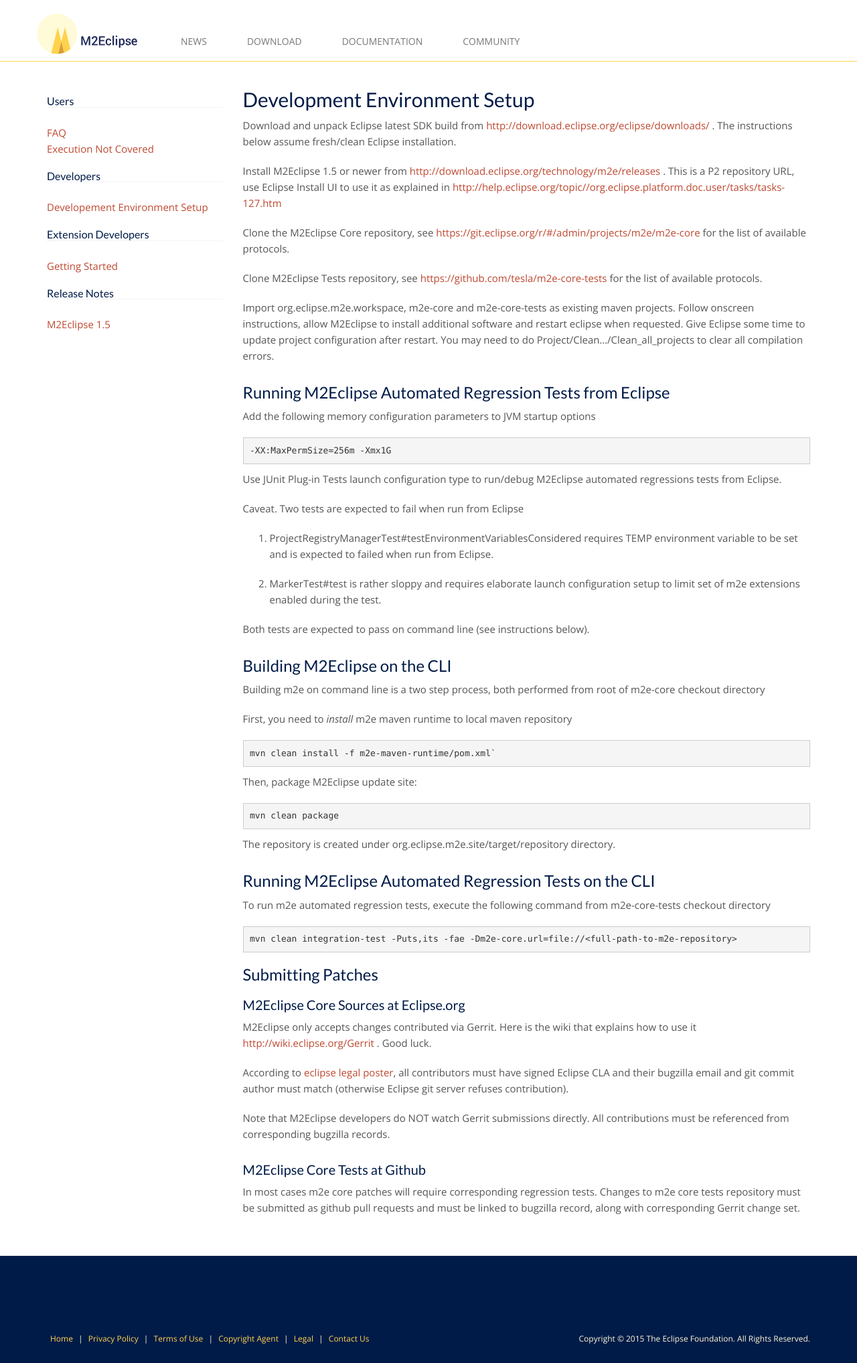
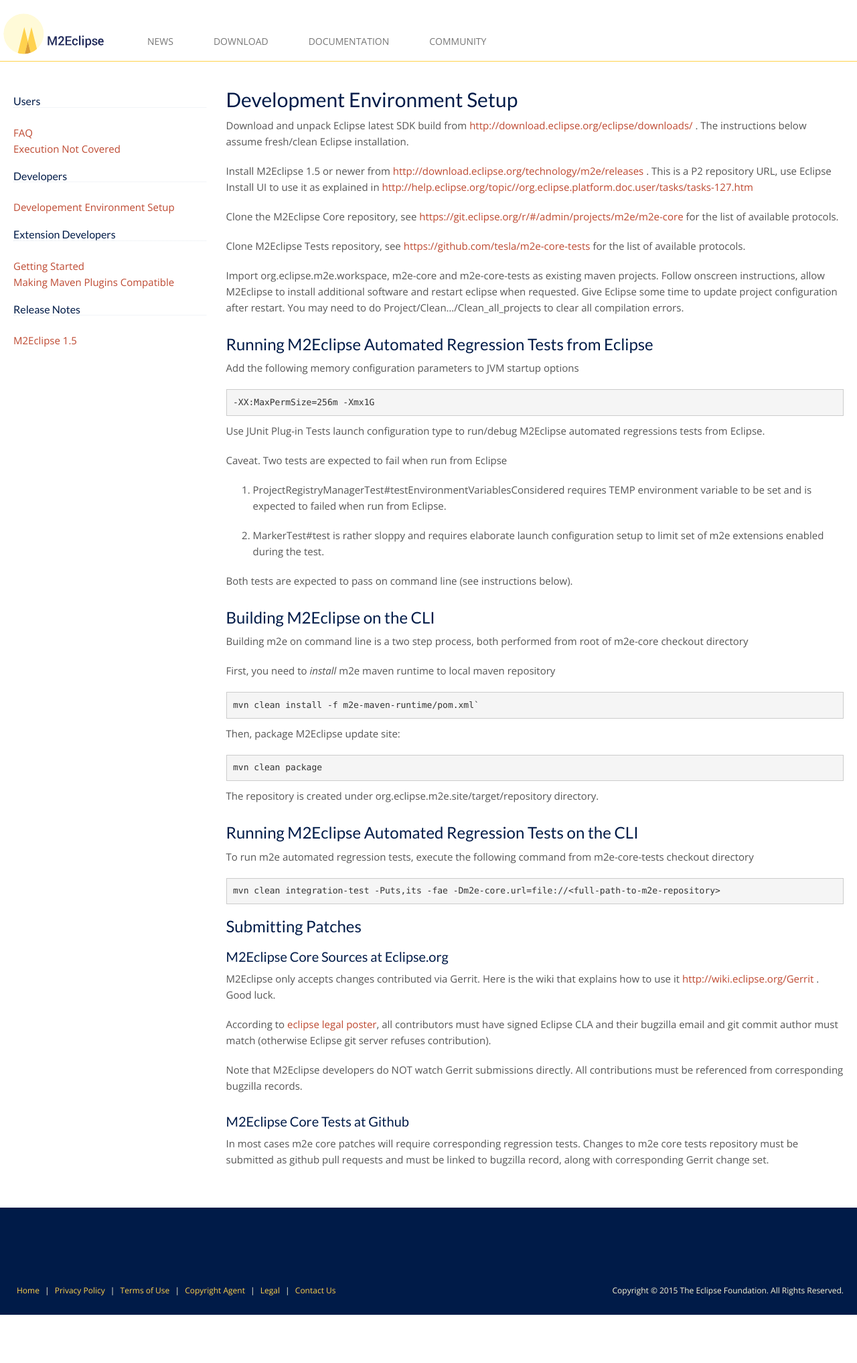
Before and after one commit to takari/m2eclipse-website, a Jekyll site: the page built from documentation/m2e-development-environment.md, in a window 1280 px wide. Shown: the whole page at 67% size. Built offline with Jekyll 4.4.1, drawn with Linux system fonts in a browser that asks for light colours; some web fonts are replaced; Markdown is read by kramdown in place of the engine named in the settings; after the commit the page ends 1963 px from its top, so only the background shows below that.

Commit message:
Fixes for the layout

```diff
--- a/_layouts/m2e-docs.html
+++ b/_layouts/m2e-docs.html
@@ -6,16 +6,17 @@
     <div class="margin-bottom-30"></div>
     <h4 class="headline">Users</h2>
     <ul class="unstyled">
-      <li><a href="{{site.context}}/documentation{{site.context}}-faq.html">FAQ</a></li>
-      <li><a href="{{site.context}}/documentation{{site.context}}-execution-not-covered.html">Execution Not Covered</a></li>
+      <li><a href="{{site.context}}/documentation/m2e-faq.html">FAQ</a></li>
+      <li><a href="{{site.context}}/documentation/m2e-execution-not-covered.html">Execution Not Covered</a></li>
     </ul>
     <h4 class="headline">Developers</h2>
     <ul class="unstyled">
-      <li><a href="{{site.context}}/documentation{{site.context}}-development-environment.html">Developement Environment Setup</a></li>
+      <li><a href="{{site.context}}/documentation/m2e-development-environment.html">Developement Environment Setup</a></li>
     </ul>
     <h4 class="headline">Extension Developers</h2>
     <ul class="unstyled">
-      <li><a href="{{site.context}}/documentation{{site.context}}-extension-development.html">Getting Started</a></li>
+      <li><a href="{{site.context}}/documentation/m2e-extension-development.html">Getting Started</a></li>
+      <li><a href="{{site.context}}/documentation/m2e-making-maven-plugins-compat.html">Making Maven Plugins Compatible</a></li>
     </ul>
     <h4 class="headline">Release Notes</h2>
     <ul class="unstyled">
--- a/assets/css/m2eclipse.css
+++ b/assets/css/m2eclipse.css
@@ -125,6 +125,9 @@
 
 .list-large {
   font-size: 14px; }
+
+.container {
+  max-width: 1270px; }
 
 /* ------------------------------ BUTTONS ------------------------------ */
 
```
Also changed, not shown: assets/plugins/back-to-top.js.
